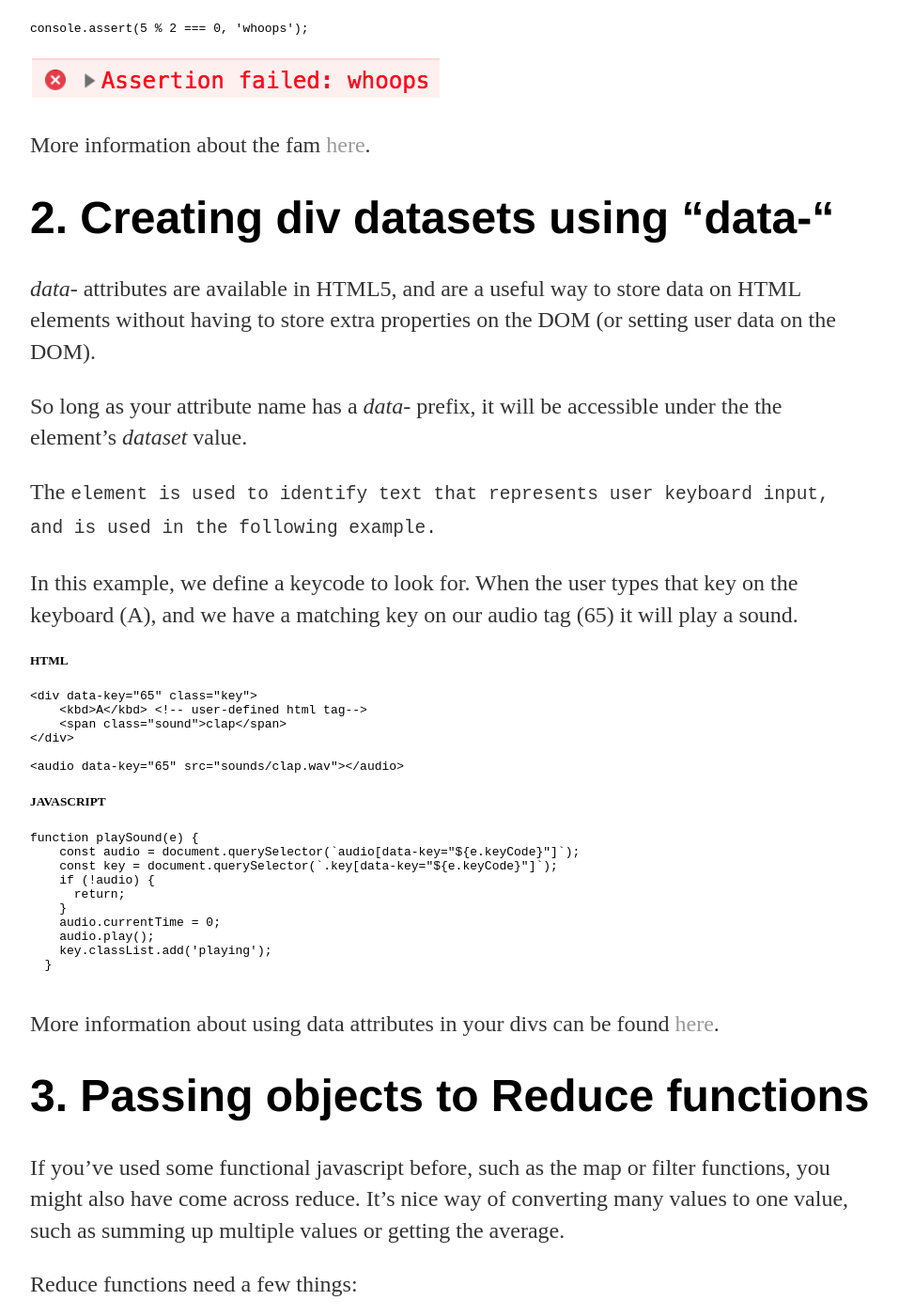
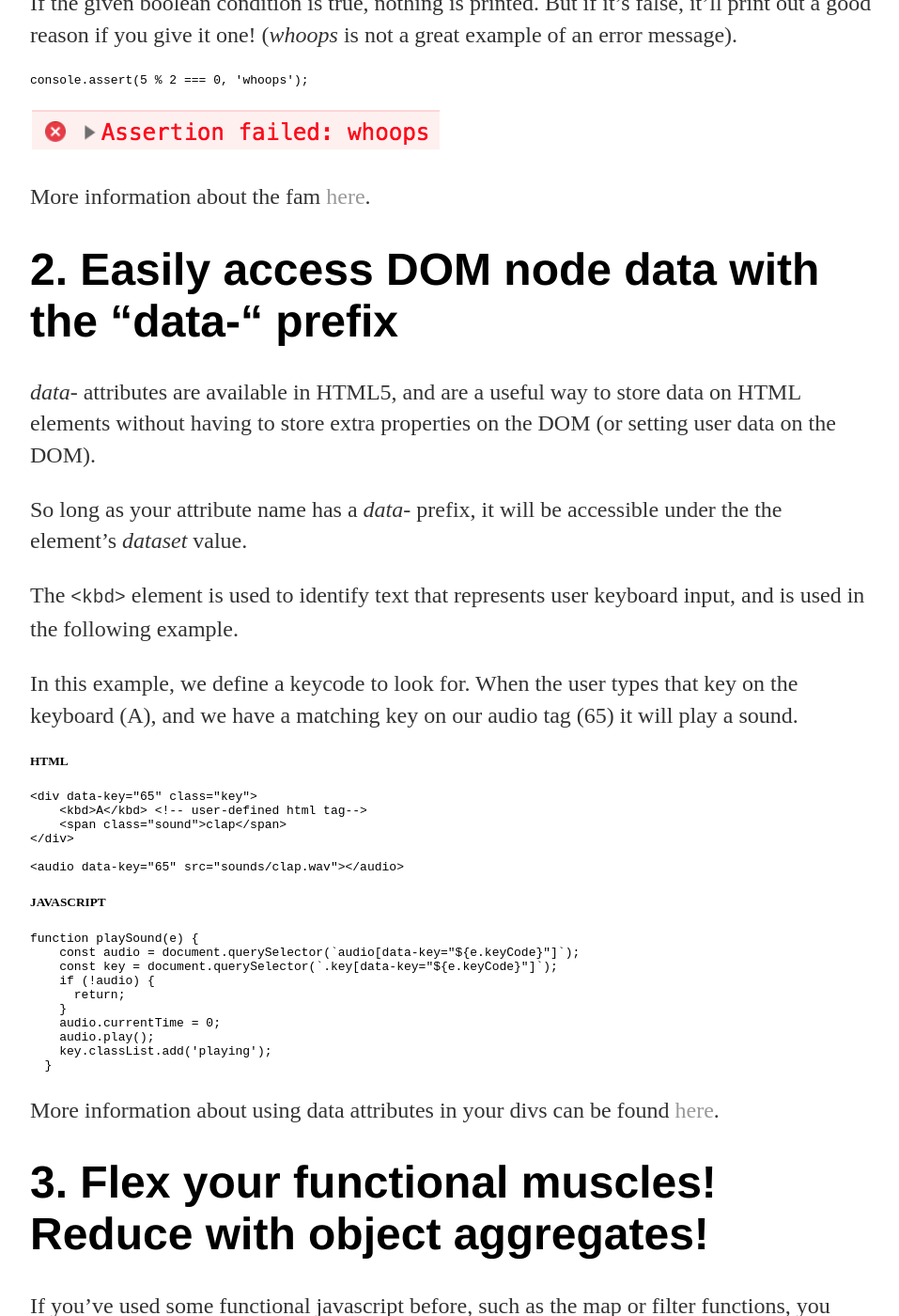
Before and after one commit to Sebbenbear/sebbenbear.github.io, a Jekyll site: the page built from _posts/2018-7-6-web-bos-js-30-top-5-days.md, in a window 1280 px wide and 1400 px high, scrolled down 2165 px. Shown: the whole window at 94% size, without its empty margins (160-1117 px from the left). Built offline with Jekyll 4.4.1, drawn with Linux system fonts in a browser that asks for light colours; some of the changed text lies outside the part shown.

Commit message:
fixed up some small issues

````diff
--- a/_posts/2018-7-6-web-bos-js-30-top-5-days.md
+++ b/_posts/2018-7-6-web-bos-js-30-top-5-days.md
@@ -2,14 +2,14 @@
 layout: post
 title: Javascript Learnings - Wes Bos 30 Days of Javascript
 date: 2018-7-10
-categories: javascript
+tags: ["javascript"]
 ---
 
 Here's my top 3 learnings from the first few days of Javascript 30, a video course created by Wes Bos. If you're looking to level up your front end skills, this is a great place to go! He discusses newer features such as flex, array and object destructuring, ES6 syntax, canvas and more. These tutorials are recorded live coding videos - he makes some mistakes and voices how he reasons about fixing them, and it's super helpful to see an experienced developer code.
 
-If you haven't checked this course out, you can find it [here](https://javascript30.com/).
+If you haven't checked this course out, you can find it [here](https://javascript30.com/)
 
-# 1. Console.table() and friends
+# 1. Display more readable output with Console.table() + friends
 
 Many people have used console.log() at some point. However, the console family has had some recent additions that you might not know about. This is not an exhaustive list, just my favourites!
 
@@ -23,7 +23,7 @@
 console.table(dogs)
 ```
 
-![screenshot of console.table](/assets/console_table.png)
+![screenshot of console.table](/assets/console_table.png){:class="img-responsive"}
 
 ## console.group()
 
@@ -41,7 +41,7 @@
 });
 ```
 
-![screenshot of console.group](/assets/console_group.png)
+![screenshot of console.group](/assets/console_group.png){:class="img-responsive"}
 
 ## console.assert()
 
@@ -51,17 +51,17 @@
 console.assert(5 % 2 === 0, 'whoops');
 ```
 
-![screenshot of console.assert](/assets/console_assert.png)
+![screenshot of console.assert](/assets/console_assert.png){:class="img-responsive"}
 
 More information about the fam [here](https://developer.mozilla.org/en-US/docs/Web/API/Console/table).
 
-# 2. Creating div datasets using "data-"
+# 2. Easily access DOM node data with the "data-" prefix
 
 *data-* attributes are available in HTML5, and are a useful way to store data on HTML elements without having to store extra properties on the DOM (or setting user data on the DOM).
 
 So long as your attribute name has a *data-* prefix, it will be accessible under the the element's *dataset* value.
 
-The <kbd> element is used to identify text that represents user keyboard input, and is used in the following example.
+The `<kbd>` element is used to identify text that represents user keyboard input, and is used in the following example.
 
 In this example, we define a keycode to look for. When the user types that key on the keyboard (A), and we have a matching key on our audio tag (65) it will play a sound.
 
@@ -87,12 +87,11 @@
     audio.play();
     key.classList.add('playing');
   }
-
 ```
 
 More information about using data attributes in your divs can be found [here](https://developer.mozilla.org/en-US/docs/Learn/HTML/Howto/Use_data_attributes).
 
-# 3. Passing objects to Reduce functions
+# 3. Flex your functional muscles! Reduce with object aggregates!
 
 If you've used some functional javascript before, such as the map or filter functions, you might also have come across reduce. It's nice way of converting many values to one value, such as summing up multiple values or getting the average.
 
@@ -117,6 +116,6 @@
 // lets use our new console.table for this!
 console.table(vehicleFrequency);
 ```
-![screenshot of reduce table](/assets/reduce_table.png)
+![screenshot of reduce table](/assets/reduce_table.png){:class="img-responsive"}
 
 That's about it from me! If you found any of these suprising, definitely check out the [Wes Bos course](https://javascript30.com/)!
````
